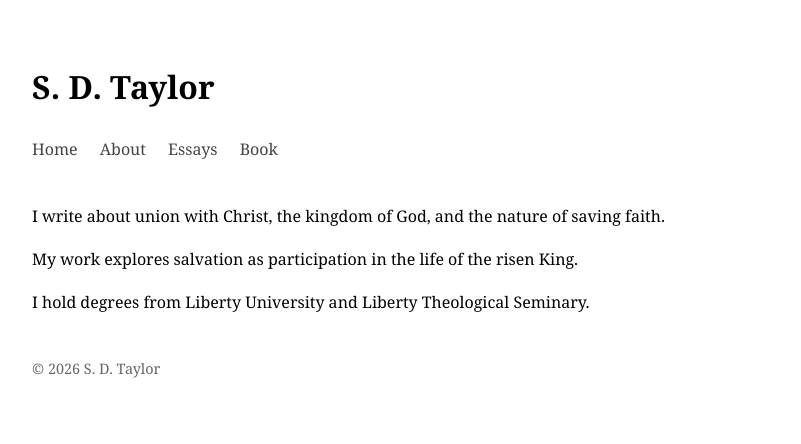
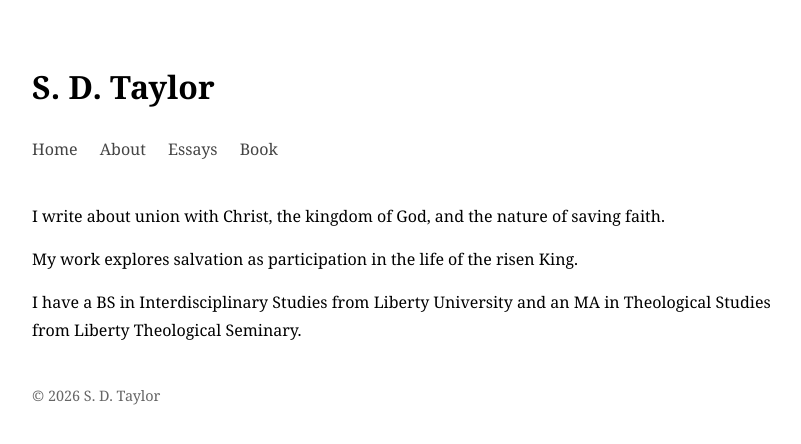
Before and after one commit to sdtaylor333/sdtaylor333.github.io, a Jekyll site: the page built from about.md, in a window 1280 px wide. Shown: the top 444 px of the page, without its empty margins (228-1029 px from the left). Built offline with Jekyll 4.4.1, drawn with Linux system fonts in a browser that asks for light colours.

Commit message:
Update about.md

```diff
--- a/about.md
+++ b/about.md
@@ -7,4 +7,4 @@ I write about union with Christ, the kingdom of God, and the nature of saving fa
 
 My work explores salvation as participation in the life of the risen King.
 
-I hold degrees from Liberty University and Liberty Theological Seminary.
+I have a BS in Interdisciplinary Studies from Liberty University and an MA in Theological Studies from Liberty Theological Seminary.
```
